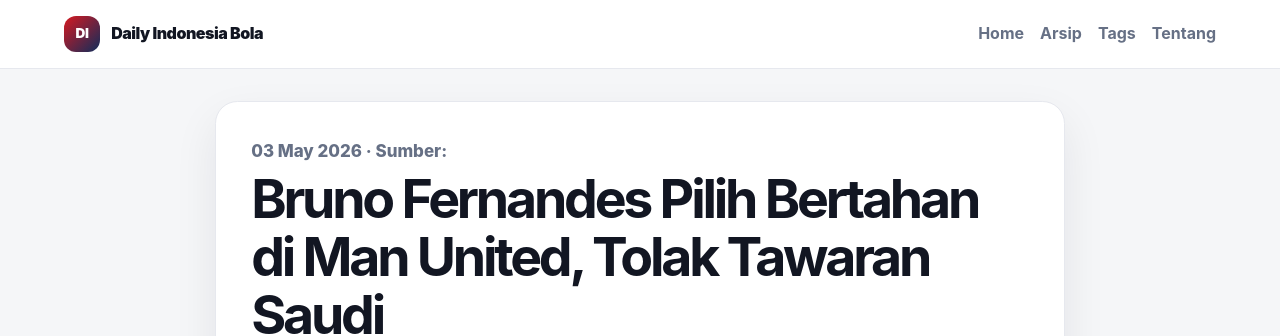
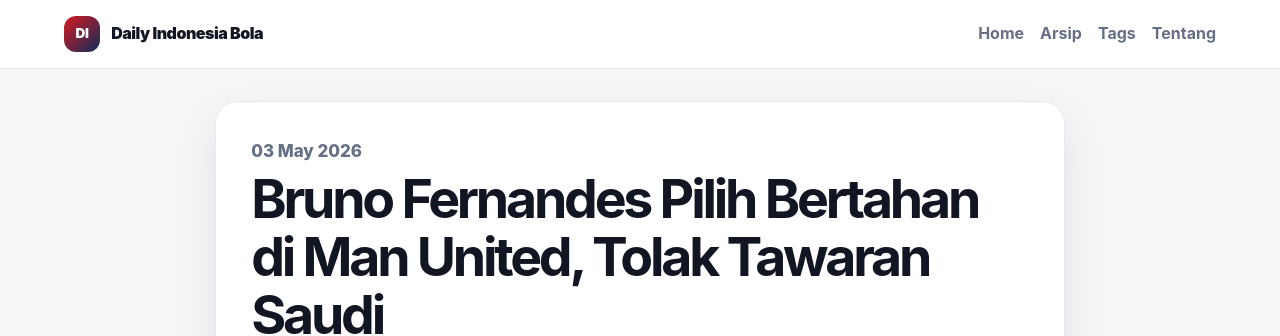
Before and after one commit to vwebe/daily-indonesia, a Jekyll site: the page built from _posts/2026-05-03-bruno-fernandes-pilih-bertahan-di-man-united-tolak-tawaran-saudi.md, in a window 1280 px wide and 1400 px high. Shown: the top 336 px of the window. Built offline with Jekyll 4.4.1, drawn with Linux system fonts in a browser that asks for light colours; some of the changed text lies outside the part shown.

Commit message:
Update post.html

```diff
--- a/_layouts/post.html
+++ b/_layouts/post.html
@@ -4,7 +4,7 @@ layout: default
 
 <article class="article">
   <header class="article-header">
-    <p class="post-meta">{{ page.date | date: "%d %B %Y" }}{% if page.source_site %} · Sumber: {{ page.source_site }}{% endif %}</p>
+    <p class="post-meta">{{ page.date | date: "%d %B %Y" }}</p>
     <h1>{{ page.title }}</h1>
     {% if page.description %}<p>{{ page.description }}</p>{% endif %}
     {% if page.tags %}
@@ -24,17 +24,13 @@ layout: default
       {% else %}
         <img src="{{ post_image | relative_url }}" alt="{{ page.title | escape }}" loading="lazy">
       {% endif %}
+      {% if page.image_caption %}
+        <figcaption>{{ page.image_caption }}</figcaption>
+      {% endif %}
     </figure>
   {% endif %}
 
   <div class="article-body">
     {{ content }}
   </div>
-
-  {% if page.source_site or page.source_title %}
-    <aside class="source-box">
-      <strong>Sumber topik:</strong>
-      {{ page.source_site | default: 'Kompas' }}{% if page.source_title %} — {{ page.source_title }}{% endif %}
-    </aside>
-  {% endif %}
 </article>
```
